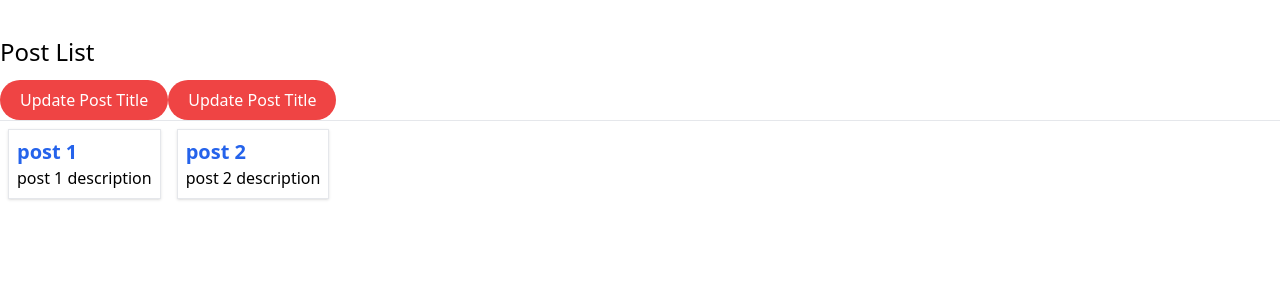
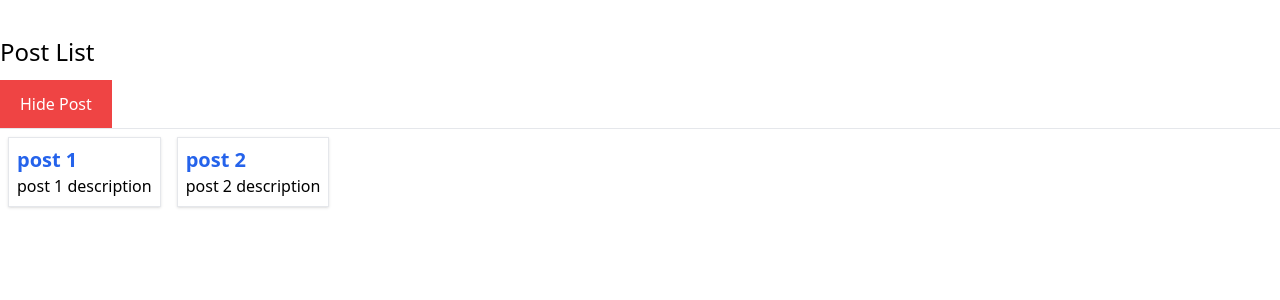
Before and after one commit to shaikh-akbar-96/React-learning-leela, a React (Create React App) app: page / in a window 1280 px wide. Shown: the top 300 px of the page. Built offline with nearby package versions, Linux system fonts and the light colour scheme.

Commit message:
learnt conditional rendering

```diff
--- a/src/components/posts/post.js
+++ b/src/components/posts/post.js
@@ -8,20 +8,26 @@ class Post extends Component {
       { title: "post 2", description: "post 2 description" },
     ],
     postTitle: "Post List",
+    showPost: true,
   };
 
-  updateHandler(e) {
-    e.preventDefault();
+  // updateHandler(e) {
+  //   e.preventDefault();
 
+  //   this.setState({
+  //     postTitle: "Modified Title using function",
+  //   });
+  // }
+
+  // updateHandlerViaProperty = (e) => {
+  //   e.preventDefault();
+  //   this.setState({
+  //     postTitle: "Modified Title Via Property Method",
+  //   });
+  // };
+  togglePostHandler = () => {
     this.setState({
-      postTitle: "Modified Title using function",
-    });
-  }
-
-  updateHandlerViaProperty = (e) => {
-    e.preventDefault();
-    this.setState({
-      postTitle: "Modified Title Via Property Method",
+      showPost: !this.state.showPost,
     });
   };
   render() {
@@ -39,7 +45,7 @@ class Post extends Component {
         <h2 className="text-2xl my-3">{this.state.postTitle}</h2>
 
         <div className="flex">
-          <a
+          {/* <a
             href="https://www.google.com"
             onClick={this.updateHandler.bind(this)}
             className="flex px-5 py-2 bg-red-500 rounded-3xl text-white w-100"
@@ -52,9 +58,16 @@ class Post extends Component {
             className="flex px-5 py-2 bg-red-500 rounded-3xl text-white w-100"
           >
             Update Post Title
-          </a>
+          </a> */}
+          <button
+            onClick={this.togglePostHandler}
+            className="px-5 py-3 bg-red-500 text-white"
+          >
+            {this.state.showPost ? "Hide Post" : "Show Post"}
+          </button>
         </div>
         <hr />
+        {this.state.showPost && (
           <div className="flex">
             <SinglePost
               title={this.state.posts[0].title}
@@ -65,6 +78,7 @@ class Post extends Component {
               description={this.state.posts[1].description}
             />
           </div>
+        )}
       </div>
     );
   }
```
Lines whose indentation alone changed are shown as unchanged.
